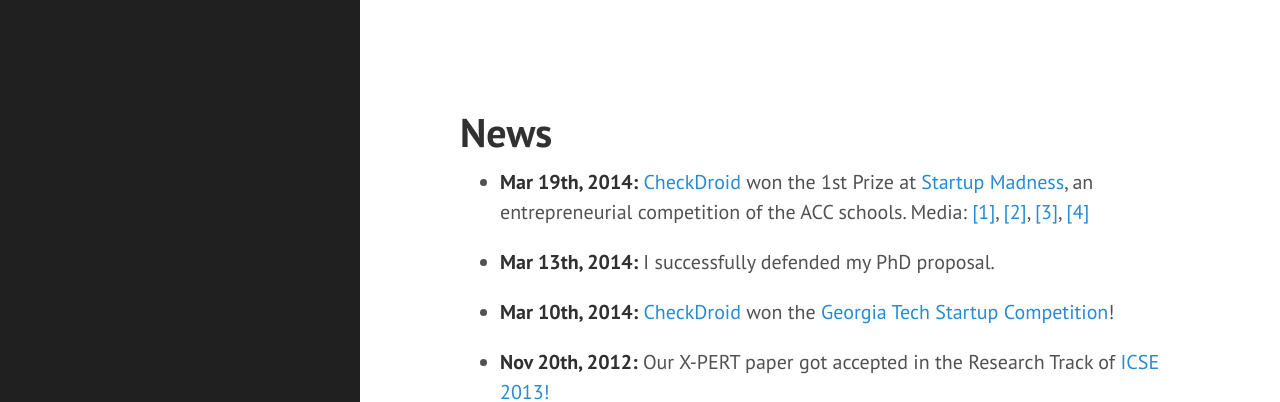
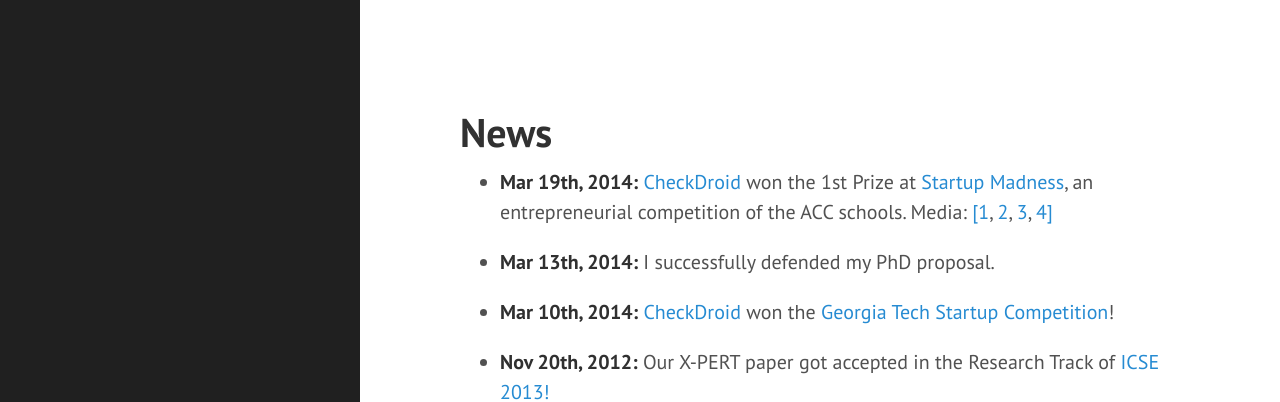
Before and after one commit to shauvik/shauvik.github.io, a Jekyll site: the page built from news.md, in a window 1280 px wide and 1187 px high. Shown: the top 402 px of the window. Built offline with Jekyll 4.4.1, drawn with Linux system fonts in a browser that asks for light colours; nearby versions of some CDN libraries; Markdown is read by kramdown in place of the engine named in the settings.

Commit message:
updated news

```diff
--- a/news.md
+++ b/news.md
@@ -5,7 +5,7 @@ title: News
 
 <h1>News</h1>
 
-* <strong>Mar 19th, 2014:</strong> <a href="http://checkdroid.com">CheckDroid</a> won the 1st Prize at <a href="http://startupmad.com">Startup Madness</a>, an entrepreneurial competition of the ACC schools. Media: <a href="http://www.cc.gatech.edu/news/georgia-tech%E2%80%99s-checkdroid-wins-2014-startup-madness-competition">[1]</a>, <a href="http://www.bizjournals.com/triangle/blog/techflash/2014/03/ncsus-startup-madness-spotlights-college.html">[2]</a>, <a href="http://www.wncn.com/story/25023370/acc-business-students-compete-in-start-up-madness-at-ncsu">[3]</a>, <a href="http://upstart.bizjournals.com/companies/startups/2014/03/20/startup-madness-takes-hold-ncsu.html?page=all">[4]</a>
+* <strong>Mar 19th, 2014:</strong> <a href="http://checkdroid.com">CheckDroid</a> won the 1st Prize at <a href="http://startupmad.com">Startup Madness</a>, an entrepreneurial competition of the ACC schools. Media: <a href="http://www.cc.gatech.edu/news/georgia-tech%E2%80%99s-checkdroid-wins-2014-startup-madness-competition">[1</a>, <a href="http://www.bizjournals.com/triangle/blog/techflash/2014/03/ncsus-startup-madness-spotlights-college.html">2</a>, <a href="http://www.wncn.com/story/25023370/acc-business-students-compete-in-start-up-madness-at-ncsu">3</a>, <a href="http://upstart.bizjournals.com/companies/startups/2014/03/20/startup-madness-takes-hold-ncsu.html?page=all">4]</a>
 
 * <strong>Mar 13th, 2014:</strong> I successfully defended my PhD proposal.
 
```
